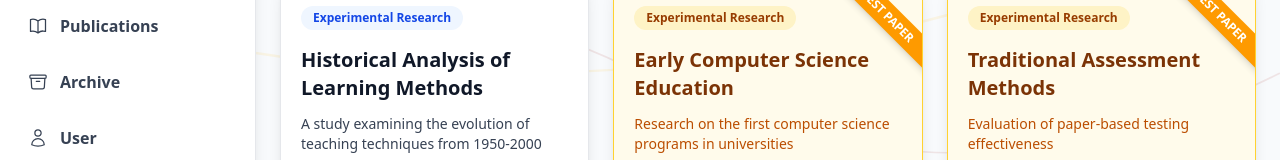
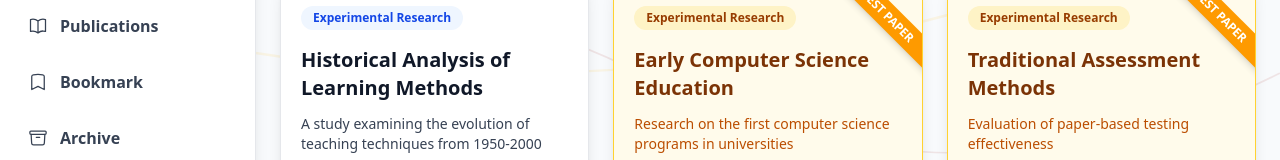
Before and after one commit to mihkuno/RESPOCU, a Next.js app: page /dashboard/archive in a window 1280 px wide. Shown: the part 167-327 px from the top of the page. Built offline with nearby package versions, Linux system fonts and the light colour scheme.

Commit message:
fix: restore Bookmark menu item in Sidebar component

```diff
--- a/src/app/dashboard/layout.tsx
+++ b/src/app/dashboard/layout.tsx
@@ -6,7 +6,7 @@ import Image from 'next/image';
 import {
   HomeIcon,
   BookOpenIcon,
-  // BookmarkIcon,
+  BookmarkIcon,
   ArchiveBoxIcon,
   UserIcon,
 } from '@heroicons/react/24/outline';
@@ -73,7 +73,7 @@ function Sidebar({ onLogoutClick }: { onLogoutClick: () => void }) {
   const menuItems = [
     { name: 'Home', icon: HomeIcon, href: '/dashboard' },
     { name: 'Publications', icon: BookOpenIcon, href: '/dashboard/publications' },
-    // { name: 'Bookmark', icon: BookmarkIcon, href: '/dashboard/bookmarks' },
+    { name: 'Bookmark', icon: BookmarkIcon, href: '/dashboard/bookmarks' },
     { name: 'Archive', icon: ArchiveBoxIcon, href: '/dashboard/archive' },
     { name: 'User', icon: UserIcon, href: '/dashboard/users' },
   ];
```
